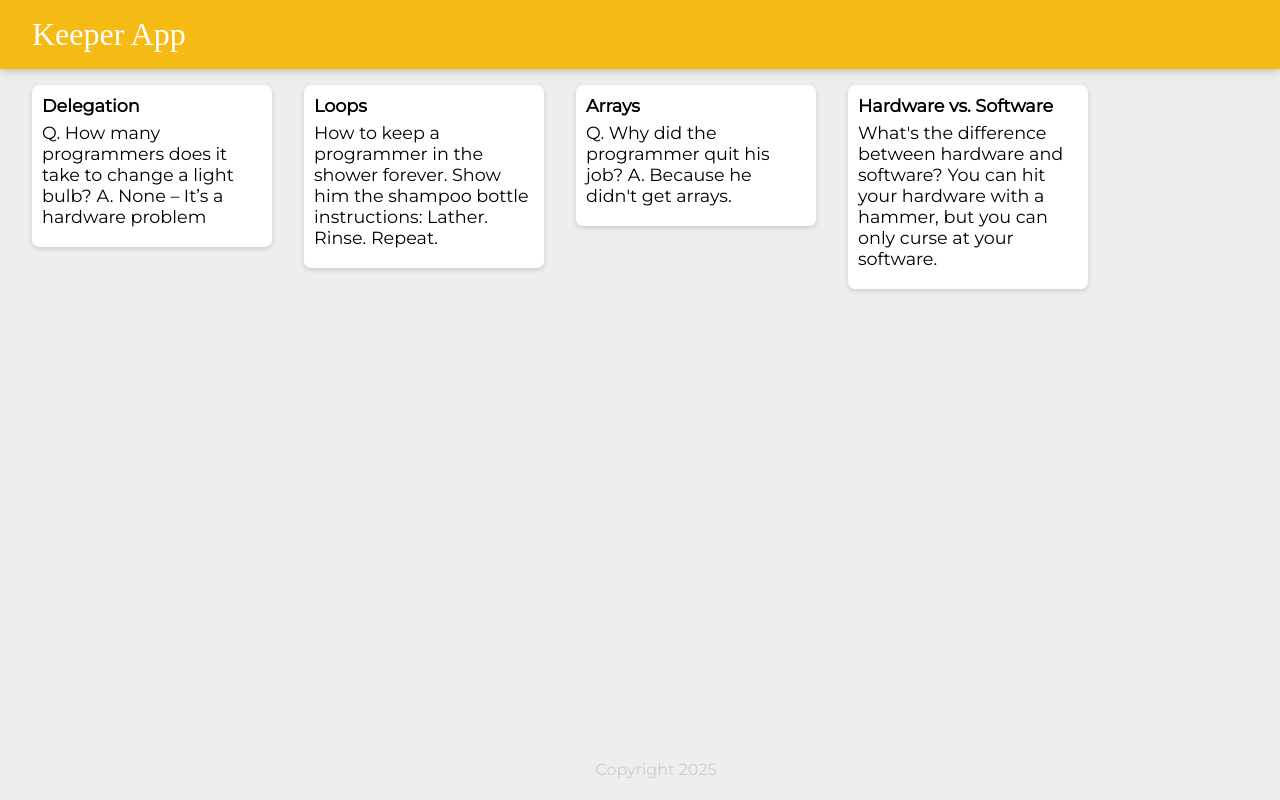
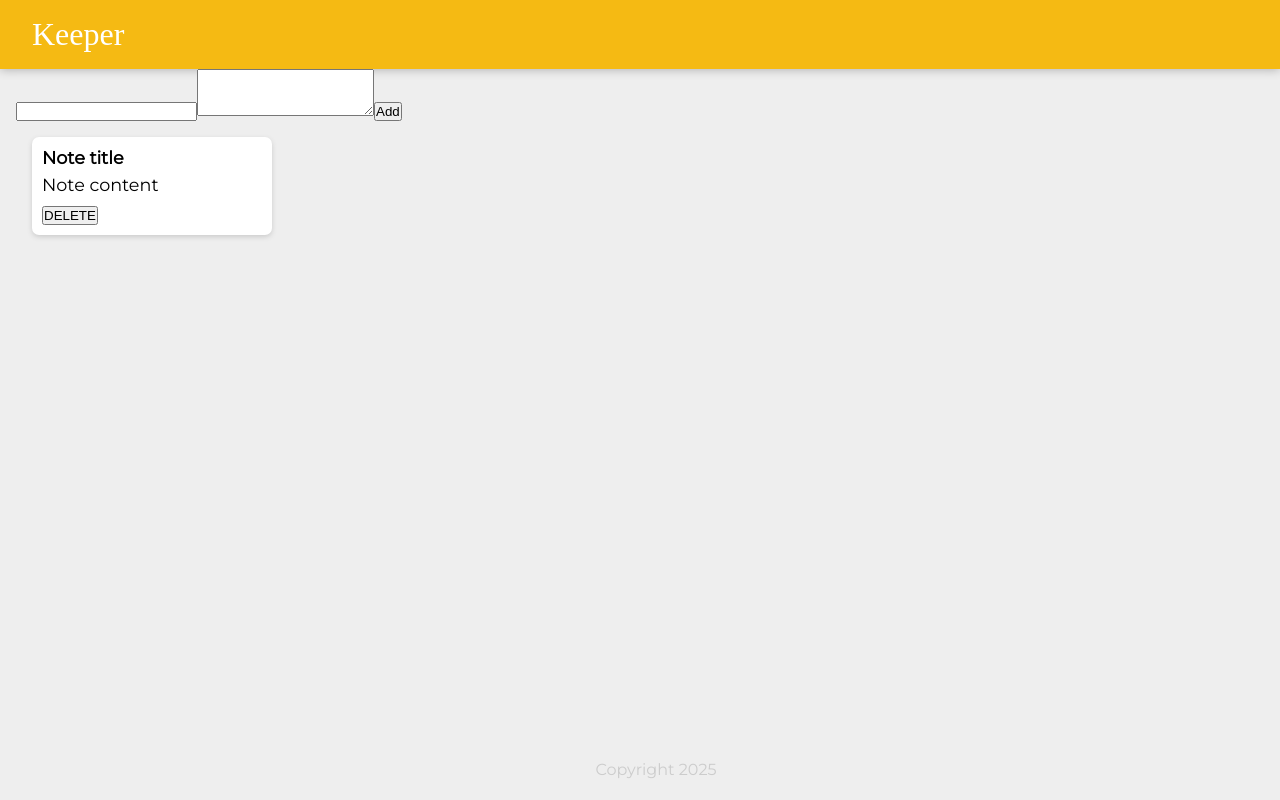
Before and after one commit to mazlumunay/Keeper-app, a React (Vite) app: page / in a window 1280 px wide. Built offline with nearby package versions, Linux system fonts and the light colour scheme; a web font is replaced by a local one.

Commit message:
add createarea component

```diff
--- a/index.html
+++ b/index.html
@@ -6,11 +6,10 @@
       href="https://fonts.googleapis.com/css?family=McLaren|Montserrat&display=swap"
       rel="stylesheet"
     />
-      <link rel="stylesheet" href="/styles.css" />
   </head>
 
   <body>
     <div id="root"></div>
-      <script type="module" src="/src/index.jsx"></script>
+    <script src="/src/index.jsx" type="module"></script>
   </body>
 </html>
--- a/package.json
+++ b/package.json
@@ -16,11 +16,11 @@
   "devDependencies": {
     "@types/react": "^18.2.56",
     "@types/react-dom": "^18.2.19",
-    "@vitejs/plugin-react": "^4.2.1",
+    "@vitejs/plugin-react": "^5.1.0",
     "eslint": "^8.56.0",
     "eslint-plugin-react": "^7.33.2",
     "eslint-plugin-react-hooks": "^4.6.0",
     "eslint-plugin-react-refresh": "^0.4.5",
-    "vite": "^5.1.4"
+    "vite": "^7.2.2"
   }
 }
--- a/src/components/App.jsx
+++ b/src/components/App.jsx
@@ -1,26 +1,18 @@
 import React from "react";
-import Header from "./Header.jsx";
-import Note from "./Note.jsx";
-import Footer from "./Footer.jsx";
-import notes from "../notes.js";
+import Header from "./Header";
+import Footer from "./Footer";
+import Note from "./Note";
+import CreateArea from "./CreateArea";
 
-
-
-
-function App(){
-    return (
-        <div>
-            <Header />
-            {notes.map((noteItem) =>
-             < Note
-                 key = {noteItem.key}
-                title = {noteItem.title}
-                content = {noteItem.content}
-             />
-            )}
-            <Footer />
-        </div>
-    )
+function App() {
+  return (
+    <div>
+      <Header />
+      <CreateArea />
+      <Note key={1} title="Note title" content="Note content" />
+      <Footer />
+    </div>
+  );
 }
 
 export default App;
--- /dev/null
+++ b/src/components/CreateArea.jsx
@@ -0,0 +1,31 @@
+import React, {useState} from "react";
+
+function CreateArea() {
+  const [note,setNote] = useState({
+    title: " ",
+    content:" "
+  });
+
+  function handleChange(event){
+    const {name,value} = event.target;
+
+    setNote(prevNote => {
+      return{
+        ...prevNote,
+        [name]:value
+      };
+    });
+  }
+
+  return (
+    <div>
+      <form>
+        <input name="title" onChange={handleChange} value={note.title} placeholder="Title" />
+        <textarea name="content" onChange={handleChange} value={note.content} placeholder="Take a note..." rows="3" />
+        <button>Add</button>
+      </form>
+    </div>
+  );
+}
+
+export default CreateArea;
--- a/src/components/Header.jsx
+++ b/src/components/Header.jsx
@@ -3,7 +3,7 @@ import React from "react";
 function Header() {
     return (
         <header>
-            <h1>Keeper App</h1>
+            <h1>Keeper</h1>
         </header>
     )
 }
--- a/src/components/Note.jsx
+++ b/src/components/Note.jsx
@@ -1,13 +1,13 @@
 import React from "react";
-import notes from "../notes.js";
 
 function Note(props) {
-    return (
-        <div className="note">
-            <h1>{props.title}</h1>
-            <p>{props.content}</p>
-        </div>
-    )
+  return (
+    <div className="note">
+      <h1>{props.title}</h1>
+      <p>{props.content}</p>
+      <button>DELETE</button>
+    </div>
+  );
 }
 
 export default Note;
--- a/src/index.jsx
+++ b/src/index.jsx
@@ -20,10 +20,10 @@
 
 import React from "react";
 import ReactDOM from "react-dom";
-import App from "./components/App.jsx";
+import App from "./components/App";
+import "../public/styles.css";
 
-
-ReactDOM.render( <App />, document.getElementById("root"));
+ReactDOM.render(<App />, document.getElementById("root"));
 
 //Challenge. Render all the notes inside notes.js as a seperate Note
 //component.
--- a/src/notes.js
+++ /dev/null
@@ -1,28 +0,0 @@
-const notes = [
-  {
-    key: 1,
-    title: "Delegation",
-    content:
-      "Q. How many programmers does it take to change a light bulb? A. None – It’s a hardware problem"
-  },
-  {
-    key: 2,
-    title: "Loops",
-    content:
-      "How to keep a programmer in the shower forever. Show him the shampoo bottle instructions: Lather. Rinse. Repeat."
-  },
-  {
-    key: 3,
-    title: "Arrays",
-    content:
-      "Q. Why did the programmer quit his job? A. Because he didn't get arrays."
-  },
-  {
-    key: 4,
-    title: "Hardware vs. Software",
-    content:
-      "What's the difference between hardware and software? You can hit your hardware with a hammer, but you can only curse at your software."
-  }
-];
-
-export default notes;
```
Also changed, not shown: 1 other file (tests, documents, lock files or other folders). Lines whose indentation alone changed are shown as unchanged.
